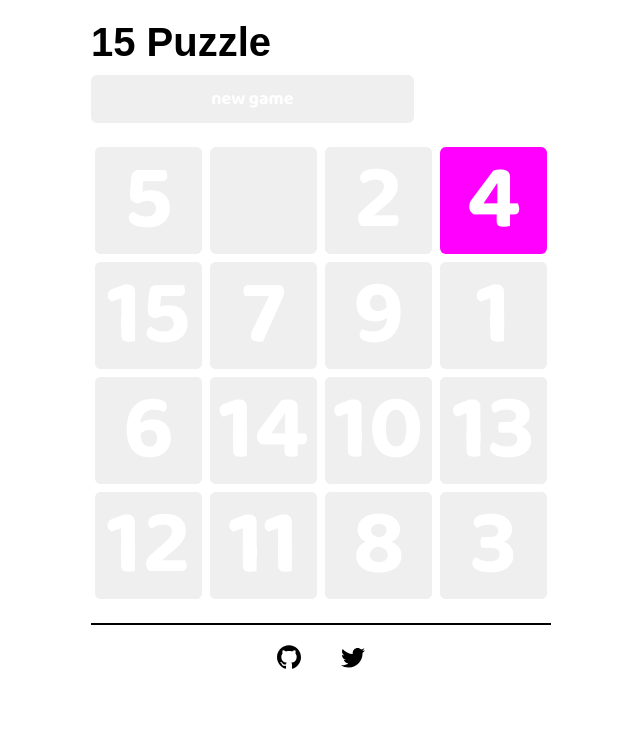
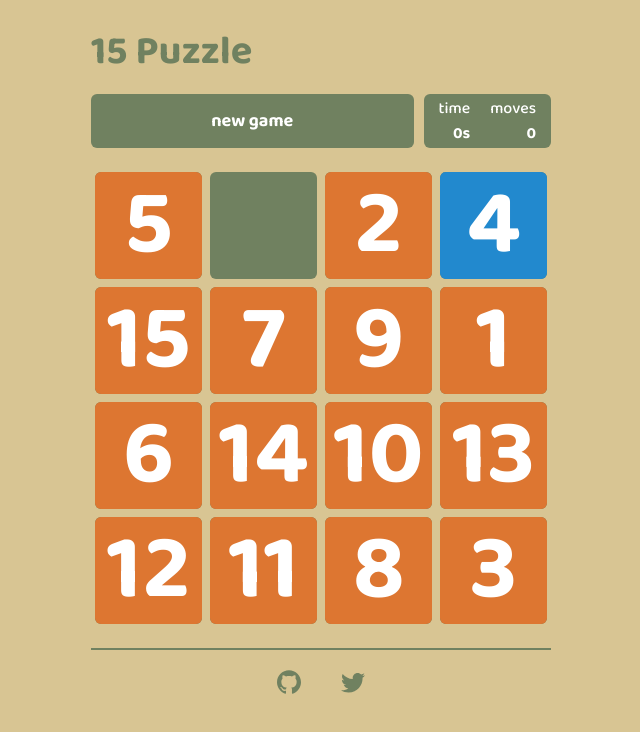
Before and after one commit to aliemir/15puzzle, a React (Create React App) app: page / in a window 1280 px wide. Shown: the top 732 px of the page, without its empty margins (319-959 px from the left). Built offline with nearby package versions, Linux system fonts and the light colour scheme.

Commit message:
global style and theme colors

```diff
--- a/src/styles/global.ts
+++ b/src/styles/global.ts
@@ -2,10 +2,13 @@
 
 const GlobalStyle = createGlobalStyle`
   body {
+    background: ${(props) => props.theme.colors.background};
     box-sizing: border-box;
     margin: 0;
     padding: 0;
-    font-family: sans-serif;
+    font-family: 'Baloo 2', sans-serif;
+    font-weight: 700;
+    color: ${(props) => props.theme.colors.white};
   }
 `
 
--- a/src/styles/theme.ts
+++ b/src/styles/theme.ts
@@ -1,12 +1,17 @@
 // theme.ts
 import { DefaultTheme } from 'styled-components'
+import { invert } from '../utils/color'
 
 const theme: DefaultTheme = {
-  borderRadius: '5px',
+  borderRadius: '6px',
 
   colors: {
-    main: 'cyan',
-    secondary: 'magenta',
+    background: '#d8c593',
+    backgroundDark: '#708160',
+    primary: '#dd7631',
+    secondary: invert('#dd7631'),
+    // secondary: '#bb3b0e',
+    white: '#ffffff',
   },
 }
 
```
